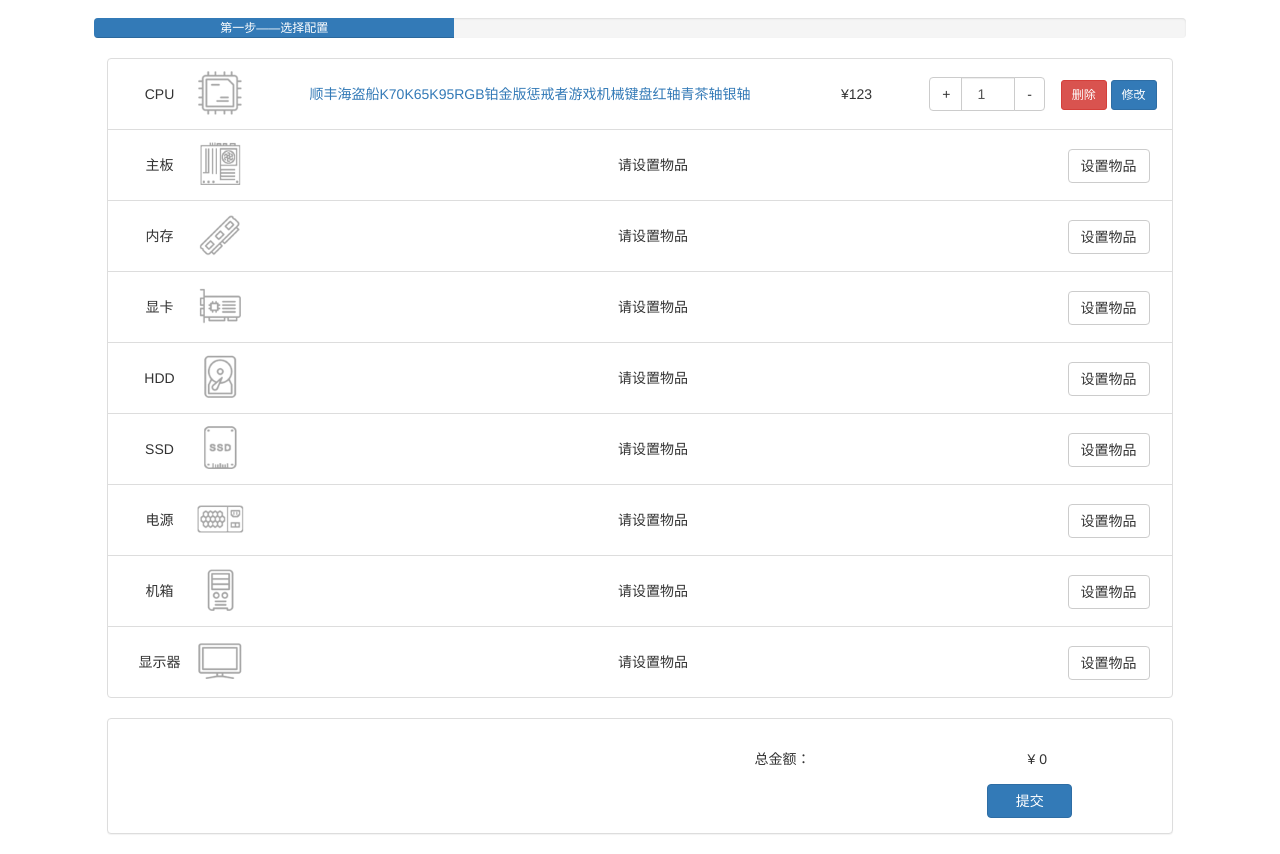
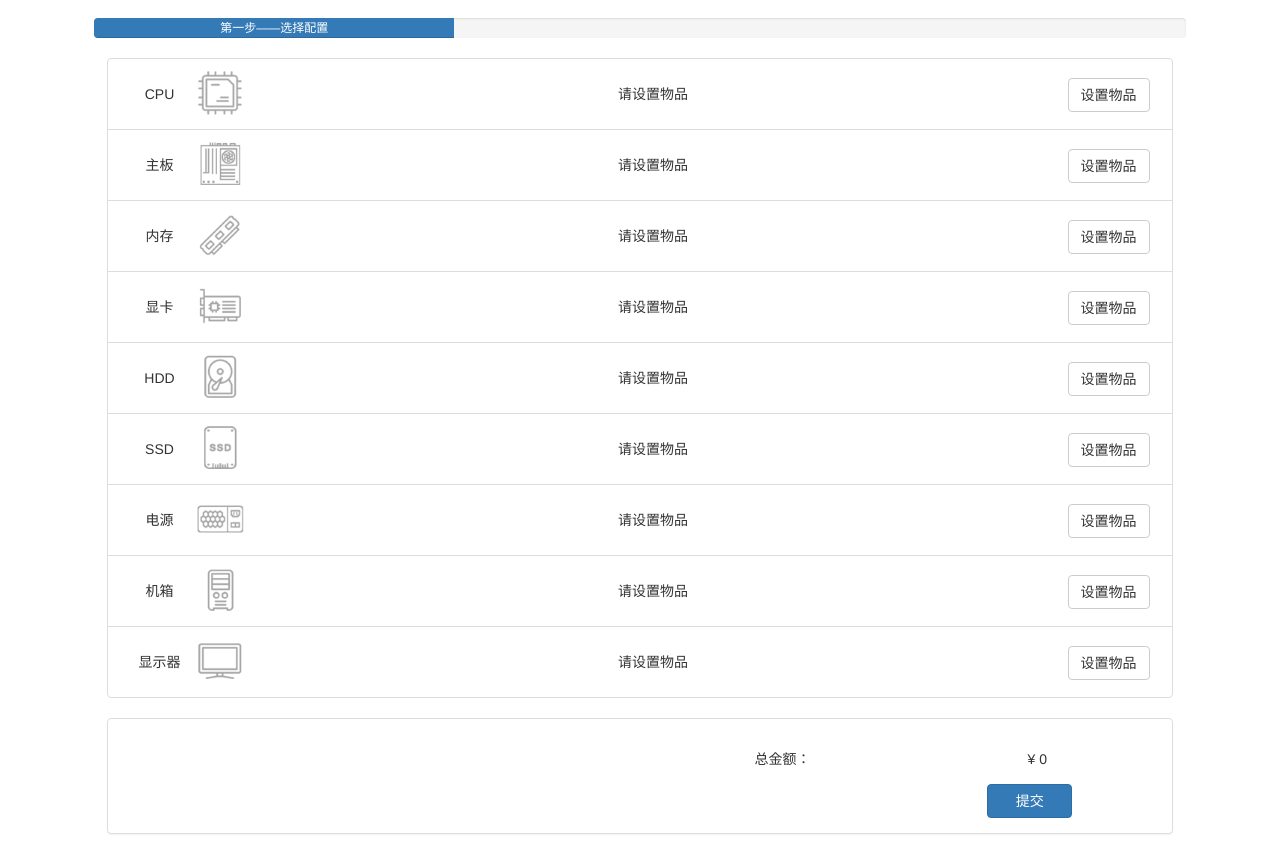
Before and after one commit to sleepwood/diydesktop, a plain HTML site: page view/index.html in a window 1280 px wide. Shown: the part 53-907 px from the top of the page. Drawn offline with Linux system fonts and the light colour scheme; a script that the page names is missing.

Commit message:
fix some bugs.

```diff
--- a/view/css/common.css
+++ b/view/css/common.css
@@ -22,3 +22,7 @@ th,td{
 #third-list>.list-group-item:last-child{
   border: 0px;
 }
+input::-webkit-outer-spin-button,
+input::-webkit-inner-spin-button {
+  -webkit-appearance: none;
+}
--- a/view/index.html
+++ b/view/index.html
@@ -42,31 +42,15 @@
         <div class="row">
           <span class="col-lg-1">CPU</span>
           <span class="col-lg-2 cpu"></span>
-          <span class="col-lg-9 item">
-                <div class="col-lg-8"><a href="#">顺丰海盗船K70K65K95RGB铂金版惩戒者游戏机械键盘红轴青茶轴银轴</a></div>
-                <span class="col-lg-2 item-price">¥123</span>
-                <div class="col-lg-2 item-line">
-                  <div class="input-group">
-                    <div class="input-group-btn">
-                      <button type="button" class="btn btn-default" style="margin-right:-2px;" onclick="numberInput(event)">+</button>
-                    </div>
-                    <input type="number" maxlength="2" class="form-control num" style="text-align:center;float:none;" value="1"/>
-                    <div class="input-group-btn">
-                      <button type="button" class="btn btn-default" style="margin-left:-2px;" onclick="numberInput(event)">-</button>
-                    </div>
-                  </div>
-                </div>
-          </span>
-          <button type='button' class='btn btn-danger btn-sm' onclick='deleteItem(event)'>删除</button>
-          <button type='button' class='btn btn-primary btn-sm' data-toggle='modal' data-target='#set-item' data-type='modify'>修改</button>
-        </div>
+          <span class="col-lg-9 item">请设置物品</span>
+          <button type="button" class="btn btn-default" data-toggle="modal" data-target="#set-item">设置物品</button>
       </li>
       <li class="list-group-item">
         <div class="row">
           <span class="col-lg-1">主板</span>
           <span class="col-lg-2 mdboard"></span>
           <span class="col-lg-9">请设置物品</span>
-          <a href="#set-item" data-toggle="modal" class="btn btn-default">设置物品</a>
+          <button type="button" class="btn btn-default" data-toggle="modal" data-target="#set-item">设置物品</button>
         </div>
       </li>
       <li class="list-group-item">
@@ -74,7 +58,7 @@
           <span class="col-lg-1">内存</span>
           <span class="col-lg-2 memory"></span>
           <span class="col-lg-9">请设置物品</span>
-          <a href="#set-item" data-toggle="modal" class="btn btn-default">设置物品</a>
+          <button type="button" class="btn btn-default" data-toggle="modal" data-target="#set-item">设置物品</button>
         </div>
       </li>
       <li class="list-group-item">
@@ -82,7 +66,7 @@
           <span class="col-lg-1">显卡</span>
           <span class="col-lg-2 graphic"></span>
           <span class="col-lg-9">请设置物品</span>
-          <a href="#set-item" data-toggle="modal" class="btn btn-default">设置物品</a>
+          <button type="button" class="btn btn-default" data-toggle="modal" data-target="#set-item">设置物品</button>
         </div>
       </li>
       <li class="list-group-item">
@@ -90,7 +74,7 @@
           <span class="col-lg-1">HDD</span>
           <span class="col-lg-2 hdd"></span>
           <span class="col-lg-9">请设置物品</span>
-          <a href="#set-item" data-toggle="modal" class="btn btn-default">设置物品</a>
+          <button type="button" class="btn btn-default" data-toggle="modal" data-target="#set-item">设置物品</button>
         </div>
       </li>
       <li class="list-group-item">
@@ -98,7 +82,7 @@
           <span class="col-lg-1">SSD</span>
           <span class="col-lg-2 ssd"></span>
           <span class="col-lg-9">请设置物品</span>
-          <a href="#set-item" data-toggle="modal" class="btn btn-default">设置物品</a>
+          <button type="button" class="btn btn-default" data-toggle="modal" data-target="#set-item">设置物品</button>
         </div>
       </li>
       <li class="list-group-item">
@@ -106,7 +90,7 @@
           <span class="col-lg-1">电源</span>
           <span class="col-lg-2 power"></span>
           <span class="col-lg-9">请设置物品</span>
-          <a href="#set-item" data-toggle="modal" class="btn btn-default">设置物品</a>
+          <button type="button" class="btn btn-default" data-toggle="modal" data-target="#set-item">设置物品</button>
         </div>
       </li>
       <li class="list-group-item">
@@ -114,7 +98,7 @@
           <span class="col-lg-1">机箱</span>
           <span class="col-lg-2 case"></span>
           <span class="col-lg-9">请设置物品</span>
-          <a href="#set-item" data-toggle="modal" class="btn btn-default">设置物品</a>
+          <button type="button" class="btn btn-default" data-toggle="modal" data-target="#set-item">设置物品</button>
         </div>
       </li>
       <li class="list-group-item">
@@ -122,7 +106,7 @@
           <span class="col-lg-1">显示器</span>
           <span class="col-lg-2 monitor"></span>
           <span class="col-lg-9">请设置物品</span>
-          <a href="#set-item" data-toggle="modal" class="btn btn-default">设置物品</a>
+          <button type="button" class="btn btn-default" data-toggle="modal" data-target="#set-item">设置物品</button>
         </div>
       </li>
     </ul>
--- a/view/js/index.js
+++ b/view/js/index.js
@@ -30,7 +30,7 @@ function setItem(e){
     targetItem.children().eq(2).append($span);
     targetItem.children().eq(2).append($div_1);
     //设置按钮
-    targetItem.children().remove("a");
+    targetItem.children().remove("button");
     var $btn_1 = $("<button type='button' class='btn btn-danger btn-sm' onclick='deleteItem(event)'>删除</button>");
     var $btn_2 = $("<button type='button' class='btn btn-primary btn-sm' data-toggle='modal' data-target='#set-item' data-type='modify'>修改</button>");
     targetItem.append($btn_2);
@@ -142,13 +142,16 @@ $(function(){
   $("#sortable").disableSelection();
   //按下按钮进行排序
   $(document).on('mousedown','.sort',function(){
-    console.log(123);
     $( "#sortable" ).sortable( "enable" );
   })
   //松开按钮不可排序
   $( "#sortable" ).on( "sortupdate", function( event, ui ) {
     $( "#sortable" ).sortable( "disable" );
   });
+  //复制到剪切板后的提示
+  $('#share-btn').bind('click',function(){
+    alert("已经保存到剪切板！");
+  })
 })
 //导入失败的错误处理
 function setError(msg){
@@ -285,7 +288,6 @@ function getDocument(){
   list.footer = [$('.sum-price').text().substr(1),"Copyright (c) 2018 diydesktop."];
   list.header = ["部件","名称","链接","数量","价格"];
   list.title = [$name,$author,times];
-  console.log(list);
 
   //设置要复制到剪切板的文本内容
   var l2text = list.title[0]+"\n作者:"+list.title[1]+" 在 "+list.title[2]+" 制作\n";
@@ -303,15 +305,16 @@ function getDocument(){
   $('#list-sum').text(list.footer[0]+" 元")
 
   var $ilist = $('.list-group-item');
-  for(var i=0;i<$ilist.length;i++){
-    if($ilist.eq(i).find('.col-lg-9').text() != "请设置物品"){
-      console.log($ilist.eq(i).find('.col-lg-9'));
-      $ilist.eq(i).clone().appendTo('#third-list');
+  for(var i=0;i<list.data.length;i++){
+     for(var j=0;j<$ilist.length;j++){
+       if($ilist.eq(j).find('.col-lg-8').text()==list.data[i][1]){
+         $ilist.eq(j).clone().appendTo('#third-list');
          $('#third-list').children('.list-group-item').find('button').remove();
          $('#third-list .item').attr("class","col-lg-10 item");
          var $num = $('#third-list').children('.list-group-item').eq(i).find('.num').val();
          $('#third-list').children('.list-group-item').eq(i).find('.item-line').empty();
          $('#third-list').children('.list-group-item').eq(i).find('.item-line').text($num);
+       }
      }
   }
   //页面跳转到第三页
```
Lines whose indentation alone changed are shown as unchanged.
